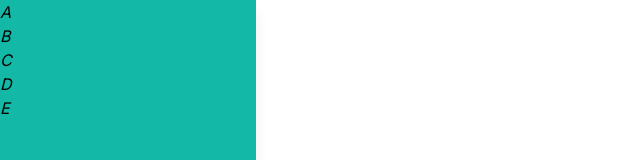
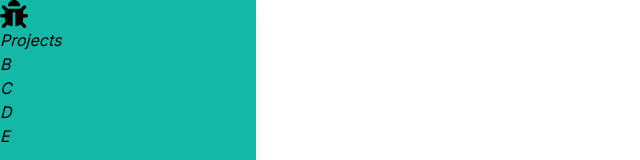
Before and after one commit to christianjcodes/bug-tracker-frontend, a Next.js app: page /dashboard in a window 1280 px wide. Shown: the top 160 px of the page, without its empty margins (0-640 px from the left). Built offline with nearby package versions, Linux system fonts and the light colour scheme.

Commit message:
import fontawesome and add sidebaricon bug

```diff
--- a/src/app/components/SideBar.tsx
+++ b/src/app/components/SideBar.tsx
@@ -1,14 +1,18 @@
+import { FaBug } from "react-icons/fa";
+
 const SideBar = () => {
 
     return (
         <div className="fixed top-0 left-0 h-screen w-64 m-0
                         flex flex-col bg-teal-500 text-black
                         shadow-lg">
-            <i>A</i>
+            <SideBarIcon icon={<FaBug size="28" />} />
+            <i>Projects</i>
             <i>B</i>
             <i>C</i>
             <i>D</i>
             <i>E</i>
+
         </div>
     )
 };
```
